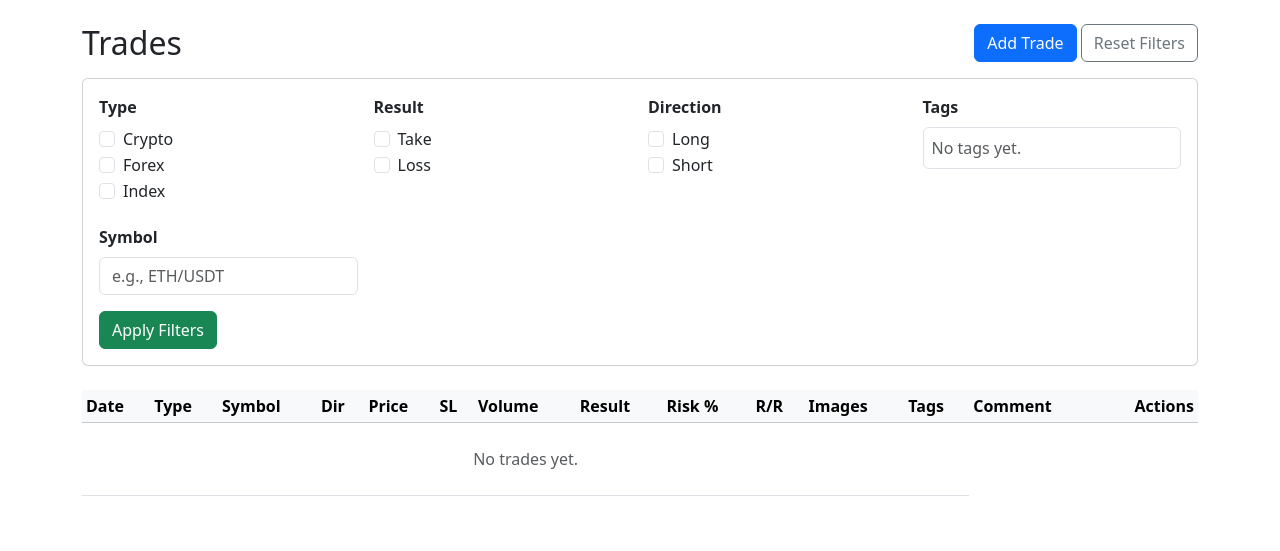
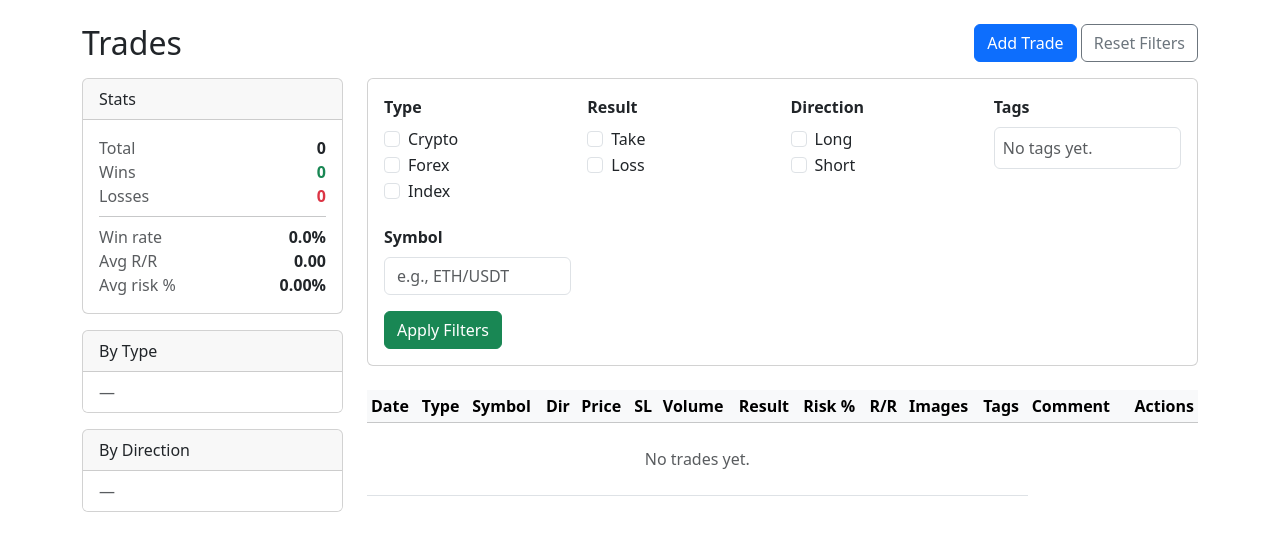
Before and after one commit to vladsaratovskyi/trade-data, a Django app: page / in a window 1280 px wide. Shown: the part 56-607 px from the top of the page. Run offline with Django 4.2, Linux system fonts and the light colour scheme; data that the repository does not hold is empty.

Commit message:
add stats on trades page

```diff
--- a/trades/templates/trades/trade_list.html
+++ b/trades/templates/trades/trade_list.html
@@ -9,6 +9,52 @@
     <a class="btn btn-outline-secondary" href="{% url 'trades:list' %}">Reset Filters</a>
   </div>
  </div>
+
+<div class="row g-4">
+  <aside class="col-lg-3">
+    <div class="card">
+      <div class="card-header">Stats</div>
+      <div class="card-body">
+        <div class="d-flex justify-content-between"><span class="text-muted">Total</span><span class="fw-semibold">{{ stats.total }}</span></div>
+        <div class="d-flex justify-content-between"><span class="text-muted">Wins</span><span class="text-success fw-semibold">{{ stats.wins }}</span></div>
+        <div class="d-flex justify-content-between"><span class="text-muted">Losses</span><span class="text-danger fw-semibold">{{ stats.losses }}</span></div>
+        <hr class="my-2">
+        <div class="d-flex justify-content-between"><span class="text-muted">Win rate</span><span class="fw-semibold">{{ stats.win_rate|floatformat:1 }}%</span></div>
+        <div class="d-flex justify-content-between"><span class="text-muted">Avg R/R</span><span class="fw-semibold">{{ stats.avg_rr|floatformat:2 }}</span></div>
+        <div class="d-flex justify-content-between"><span class="text-muted">Avg risk %</span><span class="fw-semibold">{{ stats.avg_risk_pct|floatformat:2 }}%</span></div>
+      </div>
+    </div>
+
+    <div class="card mt-3">
+      <div class="card-header">By Type</div>
+      <ul class="list-group list-group-flush">
+        {% for row in stats.by_type %}
+          <li class="list-group-item d-flex justify-content-between align-items-center">
+            <span>{{ row.type|capfirst }}</span>
+            <span class="small text-muted">{{ row.wins }}/{{ row.total }} • {{ row.avg_rr|floatformat:2 }}</span>
+          </li>
+        {% empty %}
+          <li class="list-group-item text-muted">—</li>
+        {% endfor %}
+      </ul>
+    </div>
+
+    <div class="card mt-3">
+      <div class="card-header">By Direction</div>
+      <ul class="list-group list-group-flush">
+        {% for row in stats.by_direction %}
+          <li class="list-group-item d-flex justify-content-between align-items-center">
+            <span>{{ row.direction|capfirst }}</span>
+            <span class="small text-muted">{{ row.wins }}/{{ row.total }} • {{ row.avg_rr|floatformat:2 }}</span>
+          </li>
+        {% empty %}
+          <li class="list-group-item text-muted">—</li>
+        {% endfor %}
+      </ul>
+    </div>
+  </aside>
+
+  <div class="col-lg-9">
 
 <form method="get" class="card mb-4 p-3">
   <div class="row g-3">
@@ -168,6 +214,7 @@
       {% endfor %}
     </tbody>
   </table>
+  </div>
 </div>
 
 {% if is_paginated %}
@@ -187,6 +234,9 @@
     </ul>
   </nav>
 {% endif %}
+
+  </div> <!-- /.col-lg-9 -->
+</div> <!-- /.row -->
 
 <!-- Image preview modal -->
 <div class="modal fade" id="imageModal" tabindex="-1" aria-labelledby="imageModalLabel" aria-hidden="true">
--- a/trades/views.py
+++ b/trades/views.py
@@ -58,6 +58,44 @@ class TradeListView(ListView):
             Trade.objects.exclude(symbol="").values_list("symbol", flat=True)
             .distinct().order_by("symbol")
         )
+        # Stats for the currently filtered queryset (not just current page)
+        filtered_qs = self.get_queryset()
+        total = filtered_qs.count()
+        wins = filtered_qs.filter(result=Trade.Result.TAKE).count()
+        losses = filtered_qs.filter(result=Trade.Result.LOSS).count()
+        win_rate = (wins / total * 100) if total else 0
+        avg_rr = filtered_qs.aggregate(v=Avg("risk_reward_ratio"))["v"] or 0
+        avg_risk_pct = filtered_qs.aggregate(v=Avg("risk_percent"))["v"] or 0
+        by_type = (
+            filtered_qs.values("type")
+            .annotate(
+                total=Count("id"),
+                wins=Count("id", filter=Q(result=Trade.Result.TAKE)),
+                losses=Count("id", filter=Q(result=Trade.Result.LOSS)),
+                avg_rr=Avg("risk_reward_ratio"),
+            )
+            .order_by("type")
+        )
+        by_direction = (
+            filtered_qs.values("direction")
+            .annotate(
+                total=Count("id"),
+                wins=Count("id", filter=Q(result=Trade.Result.TAKE)),
+                losses=Count("id", filter=Q(result=Trade.Result.LOSS)),
+                avg_rr=Avg("risk_reward_ratio"),
+            )
+            .order_by("direction")
+        )
+        ctx["stats"] = {
+            "total": total,
+            "wins": wins,
+            "losses": losses,
+            "win_rate": win_rate,
+            "avg_rr": avg_rr or 0,
+            "avg_risk_pct": avg_risk_pct or 0,
+            "by_type": list(by_type),
+            "by_direction": list(by_direction),
+        }
         return ctx
 
 
```
